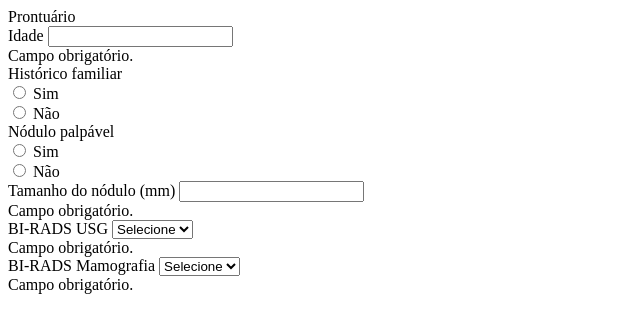
After one commit to NicolasPedra/health-ai-project, a Flask app: template health_ai_project/templates/_partials/dados_paciente/dados_paciente_editavel.html in a window 1280 px wide. The commit adds this page. Shown: the top 333 px of the page, without its empty margins (0-640 px from the left). Run offline with Flask 3, Linux system fonts and the light colour scheme; the template is opened without the code that fills it, so the values that code supplies are empty.

Commit message:
implementação da partial view dados do paciente editavel

```diff
--- a/health_ai_project/main.py
+++ b/health_ai_project/main.py
@@ -2,7 +2,9 @@ import json
 from flask import Flask, render_template, request
 from static.constantes.select_option.SELECT_OPTION import BIRADS_USG, BIRADS_MAMOGRAFIA
 from data_base.paciente.paciente_db import PacienteDB
+from data_base.paciente.paciente_ob import DadosPaciente
 from data_base.predicao.predicao_db import PredicaoDB
+
 
 app = Flask(__name__,  template_folder="templates")
 
@@ -32,10 +34,12 @@ def dados_paciente():
 @app.route("/dados_paciente", methods=['POST'])
 def dados_paciente_post():
     prontuario = request.form['prontuario']
-    paciente_db = PacienteDB()
     predicao_db = PredicaoDB()
     predicao = predicao_db.obter_predicao_paciente(prontuario)
-    paciente = paciente_db.obter_dados_paciente(prontuario)
+    paciente = DadosPaciente(request.form['prontuario'], request.form['idade'],request.form['historico'],
+                             request.form['nodulo-palpavel'], request.form['tamanho-nodulo'], request.form['bi-rads-usg'],
+                             request.form['bi-rads-mamografia'])
+
     return render_template("/resultado_predicao/resultado_predicao.html", paciente = paciente, predicao = predicao, BIRADS_USG = BIRADS_USG, BIRADS_MAMOGRAFIA = BIRADS_MAMOGRAFIA)
 
 app.run(debug=True)
--- /dev/null
+++ b/health_ai_project/templates/_partials/dados_paciente/dados_paciente_editavel.html
@@ -0,0 +1,118 @@
+<div class="row">
+  <div class="order-md-1">
+    <form id="form" class="needs-validation" novalidate="" method="post">
+
+    <div class="row">
+
+        <div class="col-md-3 mb-3">
+          <input type="text" class="form-control" id="prontuario" name="prontuario" placeholder="" value="{{paciente.prontuario}}" hidden required="">
+          <label for="prontuario">Prontuário</label>
+          <label> {{paciente.prontuario}} </label>
+        </div>
+
+      </div>
+
+      <div class="row">
+
+        <div class="col-md-3 mb-3">
+          <label for="idade">Idade</label>
+          <input type="number" class="form-control" id="idade" name="idade" placeholder="" value="{{paciente.idade}}" required="">
+          <div class="invalid-feedback">
+            Campo obrigatório.
+          </div>
+        </div>
+
+      </div>
+
+      <div class="row">
+
+        <div class="d-block my-3">
+          <label for="firstName">Histórico familiar</label>
+
+          <div class="custom-control custom-radio">
+            <input id="historico-sim" name="historico" type="radio" class="custom-control-input" required="" value="1" selecionado="{{paciente.historico_familiar}}">
+            <label class="custom-control-label" for="historico-sim">Sim</label>
+          </div>
+          <div class="custom-control custom-radio">
+            <input id="historico-nao" name="historico" type="radio" class="custom-control-input" required="" value="0" selecionado="{{paciente.historico_familiar}}">
+            <label class="custom-control-label" for="historico-nao">Não</label>
+          </div>
+        </div>
+
+      </div>
+
+      <div class="row">
+
+        <div class="d-block my-3">
+          <label for="firstName">Nódulo palpável</label>
+          <div class="custom-control custom-radio">
+            <input id="nodulo-palpavel-sim" name="nodulo-palpavel" type="radio" class="custom-control-input" required="" value="1" selecionado="{{paciente.nodulo_palpavel}}">
+            <label class="custom-control-label" for="nodulo-palpavel-sim">Sim</label>
+          </div>
+          <div class="custom-control custom-radio">
+            <input id="nodulo-palpavel-nao" name="nodulo-palpavel" type="radio" class="custom-control-input" required="" value="0" selecionado="{{paciente.nodulo_palpavel}}">
+            <label class="custom-control-label" for="nodulo-palpavel-nao">Não</label>
+          </div>
+        </div>
+
+      </div>
+
+      <div class="row">
+
+        <div class="col-md-3 mb-3">
+          <label for="firstName">Tamanho do nódulo (mm)</label>
+          <input type="number" class="form-control" id="tamanho-nodulo" name="tamanho-nodulo" placeholder=""  value="{{paciente.tamanho_nodulo}}" required="">
+          <div class="invalid-feedback">
+            Campo obrigatório.
+          </div>
+        </div>
+
+      </div>
+
+      <div class="row">
+
+        <div class="col-md-3 mb-3">
+
+          <label for="bi-rads-usg">BI-RADS USG</label>
+          <select class="form-select d-block w-100" id="bi-rads-usg" name="bi-rads-usg" selecionado="{{paciente.birads_usg}}">
+            <option value="{{null}}">Selecione</option>
+            {% for row in BIRADS_USG %}
+            <option value="{{row.VALOR}}"> {{row.NOME}} </option>
+            {% endfor %}
+          </select>
+          <div class="invalid-feedback">
+            Campo obrigatório.
+          </div>
+        </div>
+
+      </div>
+
+      <div class="row">
+
+        <div class="col-md-3 mb-3">
+
+          <label for="bi-rads-mamografia">BI-RADS Mamografia</label>
+          <select class="form-select d-block w-100" id="bi-rads-mamografia" name="bi-rads-mamografia" selecionado="{{paciente.birads_mamografia}}">
+            <option value="{{null}}">Selecione</option>
+            {% for row in BIRADS_MAMOGRAFIA %}
+            <option value="{{row.VALOR}}"> {{row.NOME}} </option>
+            {% endfor %}
+          </select>
+          <div class="invalid-feedback">
+            Campo obrigatório.
+          </div>
+        </div>
+
+      </div>
+    </form>
+  </div>
+</div>
+
+  <script>
+      window.onload = function(e){
+           setarRadio("historico")
+           setarRadio("nodulo-palpavel")
+           setarSelectOption("bi-rads-usg")
+           setarSelectOption("bi-rads-mamografia")
+      }
+  </script>
--- a/health_ai_project/templates/dados_paciente/dados_paciente.html
+++ b/health_ai_project/templates/dados_paciente/dados_paciente.html
@@ -22,7 +22,7 @@
         <form id="form" class="needs-validation" novalidate="" method="post">
           <div class="row">
             {% with paciente=paciente %}
-            {% include "_partials/dados_paciente/dados_paciente.html" %}
+            {% include "_partials/dados_paciente/dados_paciente_editavel.html" %}
             {% endwith %}
           </div>
 
```
Also changed, not shown: health_ai_project/static/script/dados_paciente/dados_paciente.py (+9 -12 lines), health_ai_project/templates/_partials/dados_paciente/dados_paciente.html (+6 -6 lines), 1 other file.
